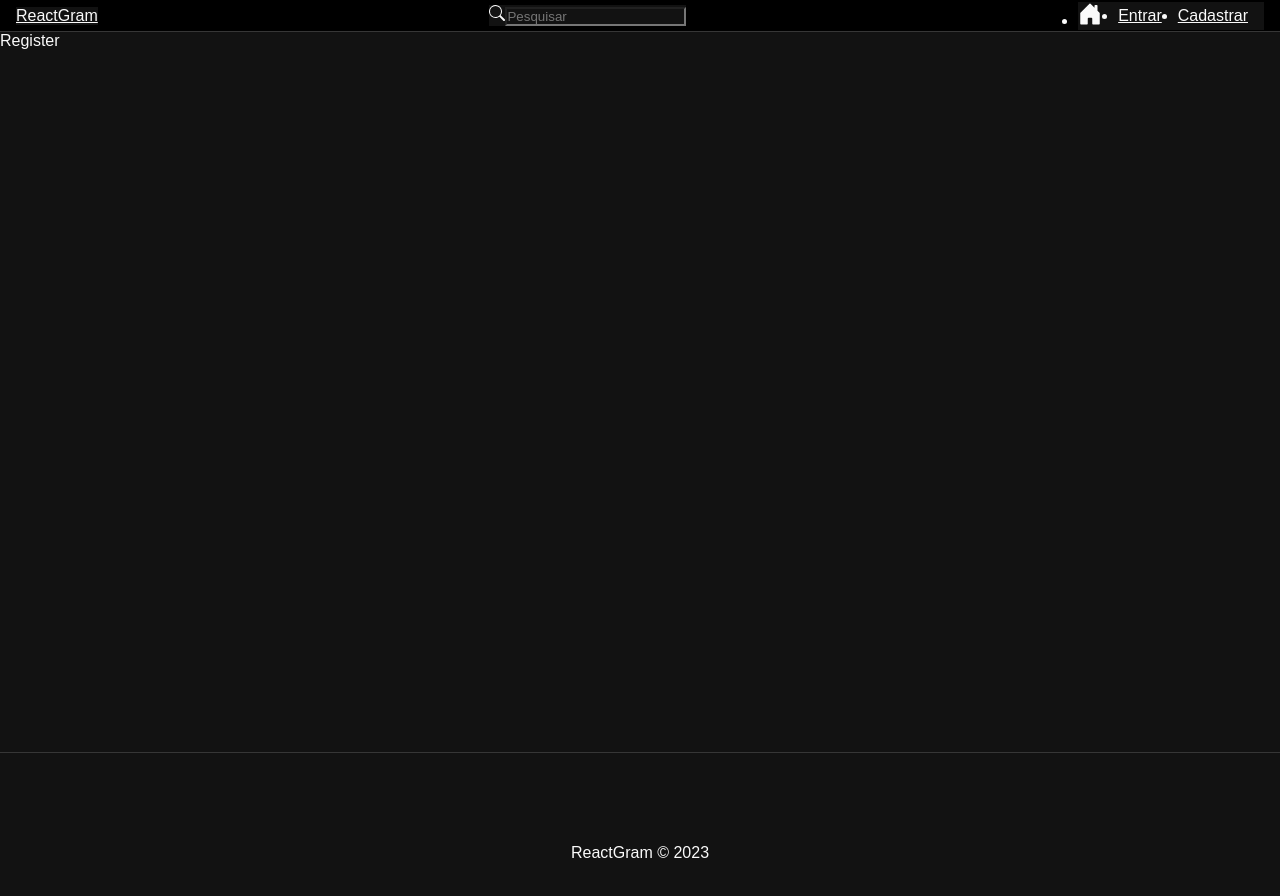
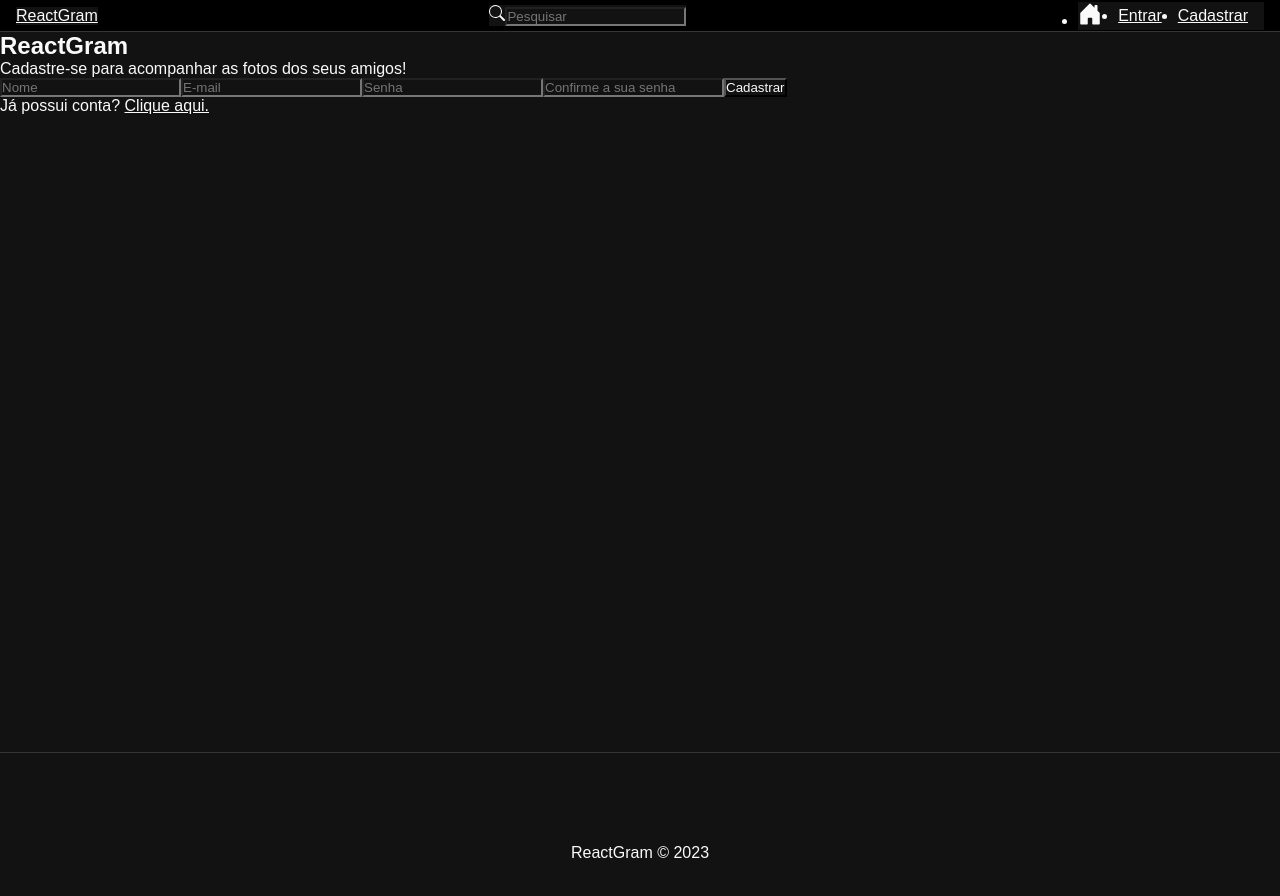
Before and after one commit to gabrieln96/ReactGram, a React (Create React App) app: page /register in a window 1280 px wide. Shown: the top 896 px of the page. Built offline with nearby package versions, Linux system fonts and the light colour scheme; a web font is replaced by a local one.

Commit message:
form de cadastro

```diff
--- a/src/pages/Auth/Register.js
+++ b/src/pages/Auth/Register.js
@@ -1,8 +1,30 @@
 import "./Auth.css"
 
+// Components
+import { Link } from "react-router-dom"
+
+// Hooks
+import { useState, useEffect } from "react"
+
 const Register = () => {
+
+  const handleSubmit = (e) => {
+    e.preventDefault()
+  }
+
   return (
-    <div>Register</div>
+    <div>
+      <h2>ReactGram</h2>
+      <p className="subtitle">Cadastre-se para acompanhar as fotos dos seus amigos!</p>
+      <form onSubmit={handleSubmit}>
+        <input type="text" placeholder="Nome" />
+        <input type="email" placeholder="E-mail" />
+        <input type="password" placeholder="Senha" />
+        <input type="password" placeholder="Confirme a sua senha" />
+        <input type="submit" value="Cadastrar" />
+      </form>
+      <p>Já possui conta? <Link to="/login">Clique aqui.</Link></p>
+    </div>
   )
 }
 
```
